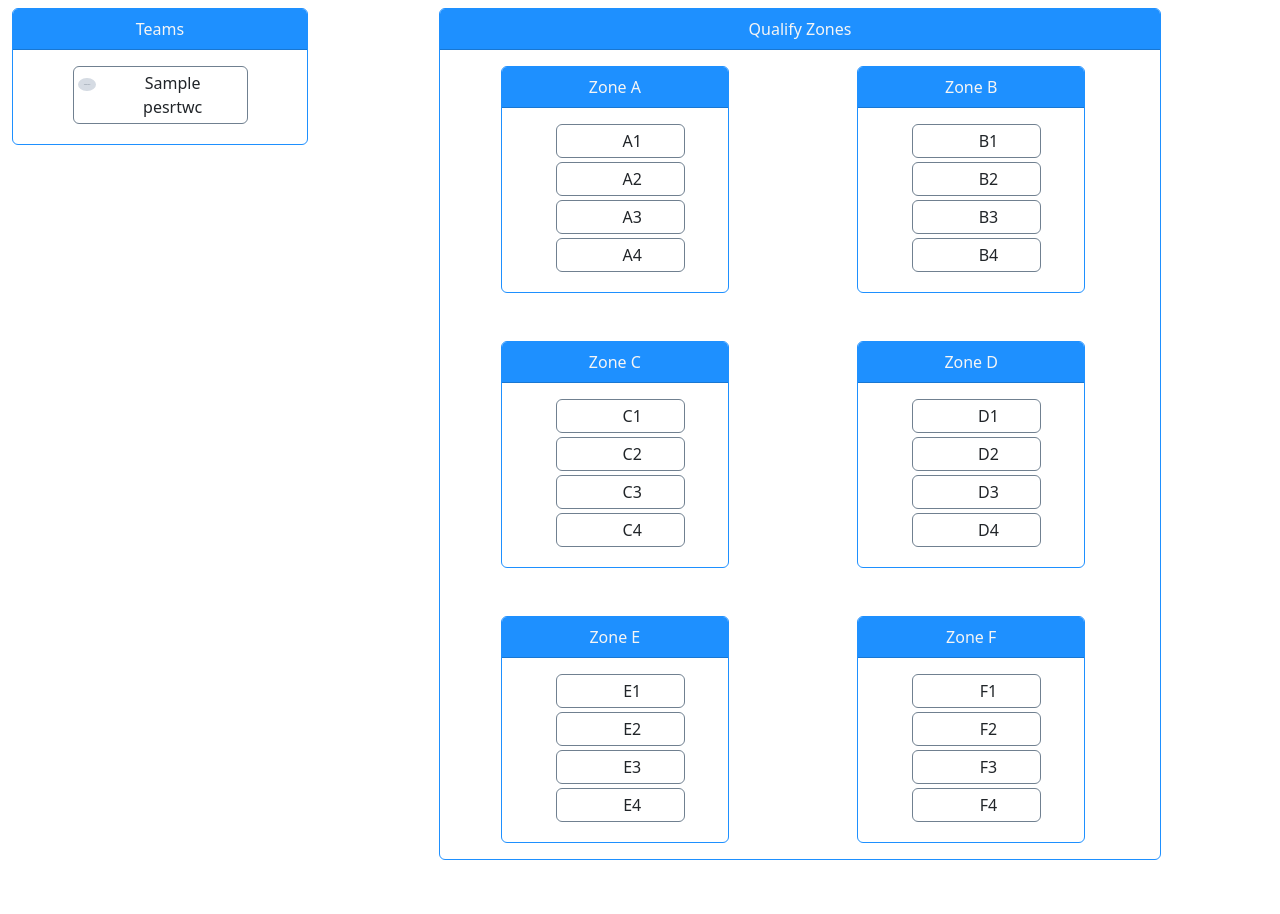
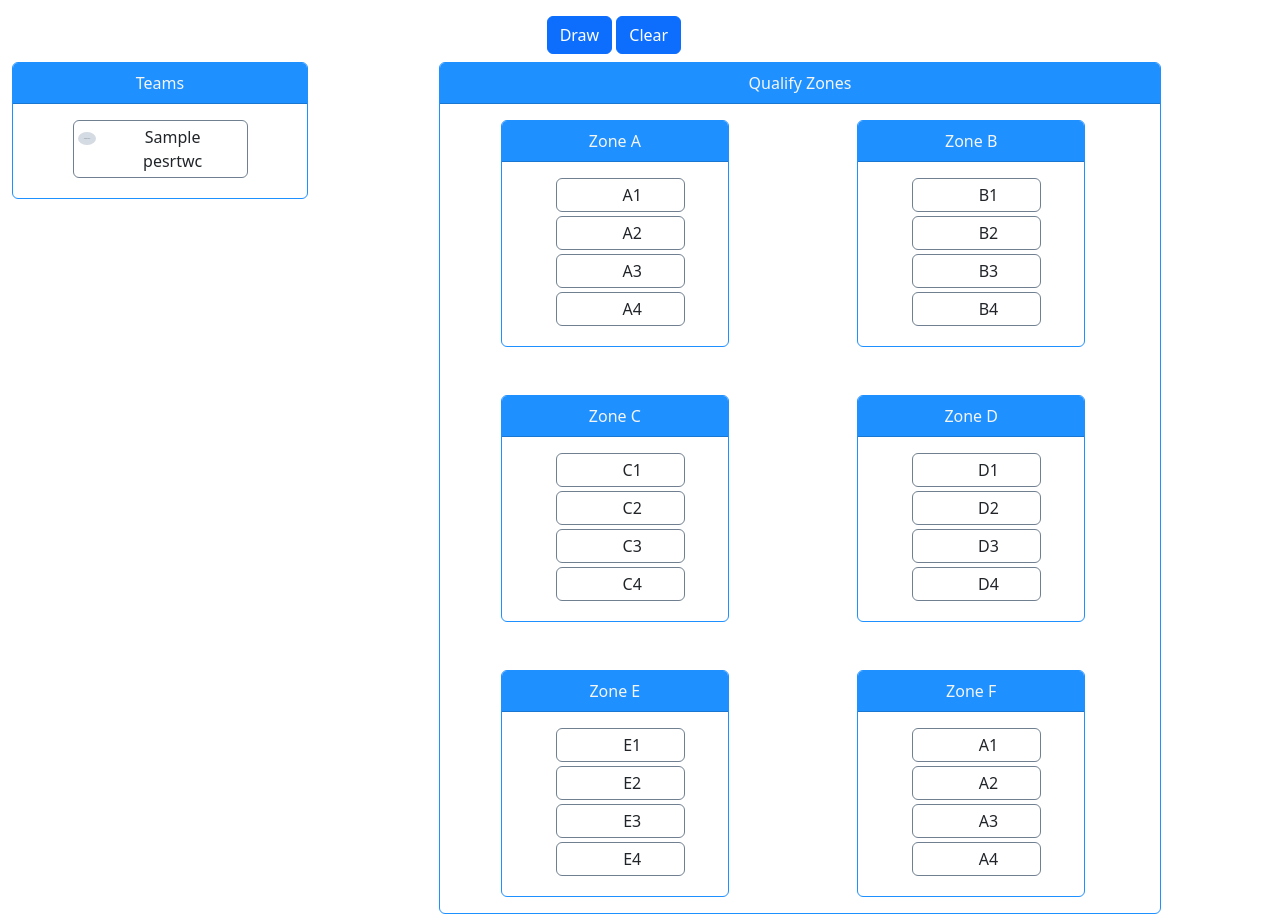
Before and after one commit to jcarayacorrea/PES2020RTWC, a Django app: page /europa/secondround/ in a window 1280 px wide. Shown: the part 146-1060 px from the top of the page. Before the commit the page ends 1006 px from the top, so only its background shows below. Run offline with Django 4.2, Linux system fonts and the light colour scheme; tables that the repository leaves empty hold one stand-in row (values such as "Sample post"); grey boxes marked "Sample" are stand-in pictures; a database or web service that is not in the repository returns one stand-in record (values such as "Sample title"); style sheets or scripts are compiled from the project's sources; some libraries are stand-ins or nearby versions.

Commit message:
EUROPA PRIMERA Y SEGUNDA RONDA

```diff
--- a/europa/urls.py
+++ b/europa/urls.py
@@ -5,7 +5,9 @@ urlpatterns = [
     path('finalround/', views.finalround, name='europa.finalround'),
     path('thirdround/', views.thirdround, name='europa.thirdround'),
     path('secondround/', views.secondround, name='europa.secondround'),
+    path('secondround/draw', views.secondRoundButton, name='europa.secondround.draw'),
     path('firstround/', views.firstround, name='europa.firstround'),
+    path('firstround/draw/', views.firstRoundButton, name='europa.firstround.draw'),
     path('teamlist/', views.teams, name='europa.teams'),
-    path('teamlist/updateProgress/<str:id>/<str:stage>', views.updateProgress, name= 'europa.updateProgress')
+    path('teamlist/updateProgress/<str:id>/<str:stage>', views.updateProgress, name='europa.updateProgress')
 ]
--- a/europa/views.py
+++ b/europa/views.py
@@ -1,3 +1,5 @@
+import random
+
 from django.shortcuts import render, redirect
 from utils import  getTeams, updateStage, getTeamsFinalRound, getTeamsThirdRound, getTeamsSecondRound, \
     getTeamsFirstRound
@@ -34,3 +36,81 @@ def updateProgress(request,id, stage):
     if request.method == 'POST':
         updateStage(id,stage)
     return  redirect('europa.teams')
+
+def firstRoundButton(request):
+    if request.method == 'GET':
+        context = {}
+        context['teams'] = getTeamsFirstRound('UEFA')
+        zone1, zone2 = firstRoundDraw(getTeamsFirstRound('UEFA'))
+        random.shuffle(zone1)
+        random.shuffle(zone2)
+
+        context['zone1'] = zone1
+        context['zone2'] = zone2
+
+
+        return render(request,'europa/fstround.html',context)
+
+def firstRoundDraw(teams):
+
+    pool1 = [teams[0],teams[1]]
+    pool2 = [teams[2], teams[3]]
+    pool3 = [teams[4], teams[5]]
+    pool4 = [teams[6], teams[7]]
+    pool5 = [teams[8], teams[9]]
+
+    random.shuffle(pool1)
+    random.shuffle(pool2)
+    random.shuffle(pool3)
+    random.shuffle(pool4)
+    random.shuffle(pool5)
+
+    zone1 = [pool1[0],pool2[0],pool3[0],pool4[0],pool5[0]]
+    zone2 = [pool1[1], pool2[1], pool3[1], pool4[1], pool5[1]]
+
+    return zone1, zone2
+
+def secondRoundButton(request):
+    if request.method == 'GET':
+        context = {}
+        context['teams'] = getTeamsSecondRound('UEFA')
+        zone1, zone2,zone3,zone4,zone5,zone6 = secondRoundDraw(getTeamsSecondRound('UEFA'))
+        random.shuffle(zone1)
+        random.shuffle(zone2)
+        random.shuffle(zone3)
+        random.shuffle(zone4)
+        random.shuffle(zone5)
+        random.shuffle(zone6)
+
+        context['zone1'] = zone1
+        context['zone2'] = zone2
+        context['zone3'] = zone3
+        context['zone4'] = zone4
+        context['zone5'] = zone5
+        context['zone6'] = zone6
+
+
+        return render(request,'europa/sndround.html',context)
+
+def secondRoundDraw(teams):
+
+    pool1 = [teams[0],teams[1],teams[2],teams[3],teams[4],teams[5]]
+    pool2 = [teams[6], teams[7],teams[8], teams[9],teams[10], teams[11]]
+    pool3 = [teams[12], teams[13],teams[14], teams[15],teams[16], teams[17]]
+    pool4 = [teams[18], teams[19],teams[20], teams[21],teams[22], teams[23]]
+
+
+    random.shuffle(pool1)
+    random.shuffle(pool2)
+    random.shuffle(pool3)
+    random.shuffle(pool4)
+
+
+    zone1 = [pool1[0],pool2[0],pool3[0],pool4[0]]
+    zone2 = [pool1[1], pool2[1], pool3[1], pool4[1]]
+    zone3 = [pool1[2], pool2[2], pool3[2], pool4[2]]
+    zone4 = [pool1[3], pool2[3], pool3[3], pool4[3]]
+    zone5 = [pool1[4], pool2[4], pool3[4], pool4[4]]
+    zone6 = [pool1[5], pool2[5], pool3[5], pool4[5]]
+
+    return zone1, zone2,zone3,zone4,zone5,zone6
--- a/templates/europa/sndround.html
+++ b/templates/europa/sndround.html
@@ -4,6 +4,16 @@
     <div id="header">
         <h1 class="h1 text-center">European Qualifiers</h1>
         <h2 class="h3 text-center">Second Round</h2>
+    </div>
+    <div class="row p-2">
+        <div class="col-6 g-8 offset-md-5">
+            <button type="button" class="btn btn-primary" hx-get=" {% url 'europa.secondround.draw' %}"
+                    hx-trigger="click" hx-target="body">Draw
+            </button>
+            <button type="button" class="btn btn-primary" hx-get=" {% url 'europa.secondround' %}" hx-trigger="click"
+                    hx-target="body">Clear
+            </button>
+        </div>
     </div>
 
     <div id="section">
@@ -42,6 +52,7 @@
                                 <div class="card card-border offset-md-2">
                                     <div class="soccer-card-header">Zone A</div>
                                     <div class="soccer-card-body offset-md-2">
+                                        {% if zone1 is None %}
                                             <div class="team-card">
                                                 <div class="row">
                                                     <div class="flag-config"></div>
@@ -74,6 +85,20 @@
                                                     </div>
                                                 </div>
                                             </div>
+                                        {% else %}
+                                            {% for team in zone1 %}
+                                                <div class="team-card">
+                                                    <div class="row">
+                                                        <div class="flag-config">
+                                                            <img src="{{ team.image_flag }}" class="img-card-sm">
+                                                        </div>
+                                                        <div class="name-config">
+                                                            {{ team.nation_iso_code }}
+                                                        </div>
+                                                    </div>
+                                                </div>
+                                            {% endfor %}
+                                        {% endif %}
                                     </div>
                                 </div>
                             </div>
@@ -81,6 +106,7 @@
                                 <div class="card card-border offset-md-2">
                                     <div class="soccer-card-header">Zone B</div>
                                     <div class="soccer-card-body offset-md-2">
+                                        {% if zone2 is None %}
                                             <div class="team-card">
                                                 <div class="row">
                                                     <div class="flag-config"></div>
@@ -113,6 +139,20 @@
                                                     </div>
                                                 </div>
                                             </div>
+                                        {% else %}
+                                            {% for team in zone2 %}
+                                                <div class="team-card">
+                                                    <div class="row">
+                                                        <div class="flag-config">
+                                                            <img src="{{ team.image_flag }}" class="img-card-sm">
+                                                        </div>
+                                                        <div class="name-config">
+                                                            {{ team.nation_iso_code }}
+                                                        </div>
+                                                    </div>
+                                                </div>
+                                            {% endfor %}
+                                        {% endif %}
 
                                     </div>
                                 </div>
@@ -124,6 +164,7 @@
                                 <div class="card card-border offset-md-2">
                                     <div class="soccer-card-header">Zone C</div>
                                     <div class="soccer-card-body offset-md-2">
+                                        {% if zone3 is None %}
                                             <div class="team-card">
                                                 <div class="row">
                                                     <div class="flag-config"></div>
@@ -156,6 +197,20 @@
                                                     </div>
                                                 </div>
                                             </div>
+                                        {% else %}
+                                            {% for team in zone3 %}
+                                                <div class="team-card">
+                                                    <div class="row">
+                                                        <div class="flag-config">
+                                                            <img src="{{ team.image_flag }}" class="img-card-sm">
+                                                        </div>
+                                                        <div class="name-config">
+                                                            {{ team.nation_iso_code }}
+                                                        </div>
+                                                    </div>
+                                                </div>
+                                            {% endfor %}
+                                        {% endif %}
                                     </div>
                                 </div>
                             </div>
@@ -163,6 +218,7 @@
                                 <div class="card card-border offset-md-2">
                                     <div class="soccer-card-header">Zone D</div>
                                     <div class="soccer-card-body offset-md-2">
+                                        {% if zone4 is None %}
                                             <div class="team-card">
                                                 <div class="row">
                                                     <div class="flag-config"></div>
@@ -195,6 +251,20 @@
                                                     </div>
                                                 </div>
                                             </div>
+                                        {% else %}
+                                            {% for team in zone4 %}
+                                                <div class="team-card">
+                                                    <div class="row">
+                                                        <div class="flag-config">
+                                                            <img src="{{ team.image_flag }}" class="img-card-sm">
+                                                        </div>
+                                                        <div class="name-config">
+                                                            {{ team.nation_iso_code }}
+                                                        </div>
+                                                    </div>
+                                                </div>
+                                            {% endfor %}
+                                        {% endif %}
                                     </div>
                                 </div>
                             </div>
@@ -204,6 +274,7 @@
                                 <div class="card card-border offset-md-2">
                                     <div class="soccer-card-header">Zone E</div>
                                     <div class="soccer-card-body offset-md-2">
+                                        {% if zone5 is None %}
                                             <div class="team-card">
                                                 <div class="row">
                                                     <div class="flag-config"></div>
@@ -236,6 +307,20 @@
                                                     </div>
                                                 </div>
                                             </div>
+                                        {% else %}
+                                            {% for team in zone5 %}
+                                                <div class="team-card">
+                                                    <div class="row">
+                                                        <div class="flag-config">
+                                                            <img src="{{ team.image_flag }}" class="img-card-sm">
+                                                        </div>
+                                                        <div class="name-config">
+                                                            {{ team.nation_iso_code }}
+                                                        </div>
+                                                    </div>
+                                                </div>
+                                            {% endfor %}
+                                        {% endif %}
                                     </div>
                                 </div>
                             </div>
@@ -243,11 +328,12 @@
                                 <div class="card card-border offset-md-2">
                                     <div class="soccer-card-header">Zone F</div>
                                     <div class="soccer-card-body offset-md-2">
+                                        {% if zone6 is None %}
                                             <div class="team-card">
                                                 <div class="row">
                                                     <div class="flag-config"></div>
                                                     <div class="name-config">
-                                                                   F1
+                                                        A1
                                                     </div>
                                                 </div>
                                             </div>
@@ -255,7 +341,7 @@
                                                 <div class="row">
                                                     <div class="flag-config"></div>
                                                     <div class="name-config">
-                                                                   F2
+                                                        A2
                                                     </div>
                                                 </div>
                                             </div>
@@ -263,7 +349,7 @@
                                                 <div class="row">
                                                     <div class="flag-config"></div>
                                                     <div class="name-config">
-                                                                   F3
+                                                        A3
                                                     </div>
                                                 </div>
                                             </div>
@@ -271,10 +357,24 @@
                                                 <div class="row">
                                                     <div class="flag-config"></div>
                                                     <div class="name-config">
-                                                                   F4
+                                                        A4
                                                     </div>
                                                 </div>
                                             </div>
+                                        {% else %}
+                                            {% for team in zone6 %}
+                                                <div class="team-card">
+                                                    <div class="row">
+                                                        <div class="flag-config">
+                                                            <img src="{{ team.image_flag }}" class="img-card-sm">
+                                                        </div>
+                                                        <div class="name-config">
+                                                            {{ team.nation_iso_code }}
+                                                        </div>
+                                                    </div>
+                                                </div>
+                                            {% endfor %}
+                                        {% endif %}
                                     </div>
                                 </div>
                             </div>
```
Also changed, not shown: templates/europa/fstround.html (+40 -2 lines). Lines whose indentation alone changed are shown as unchanged.
